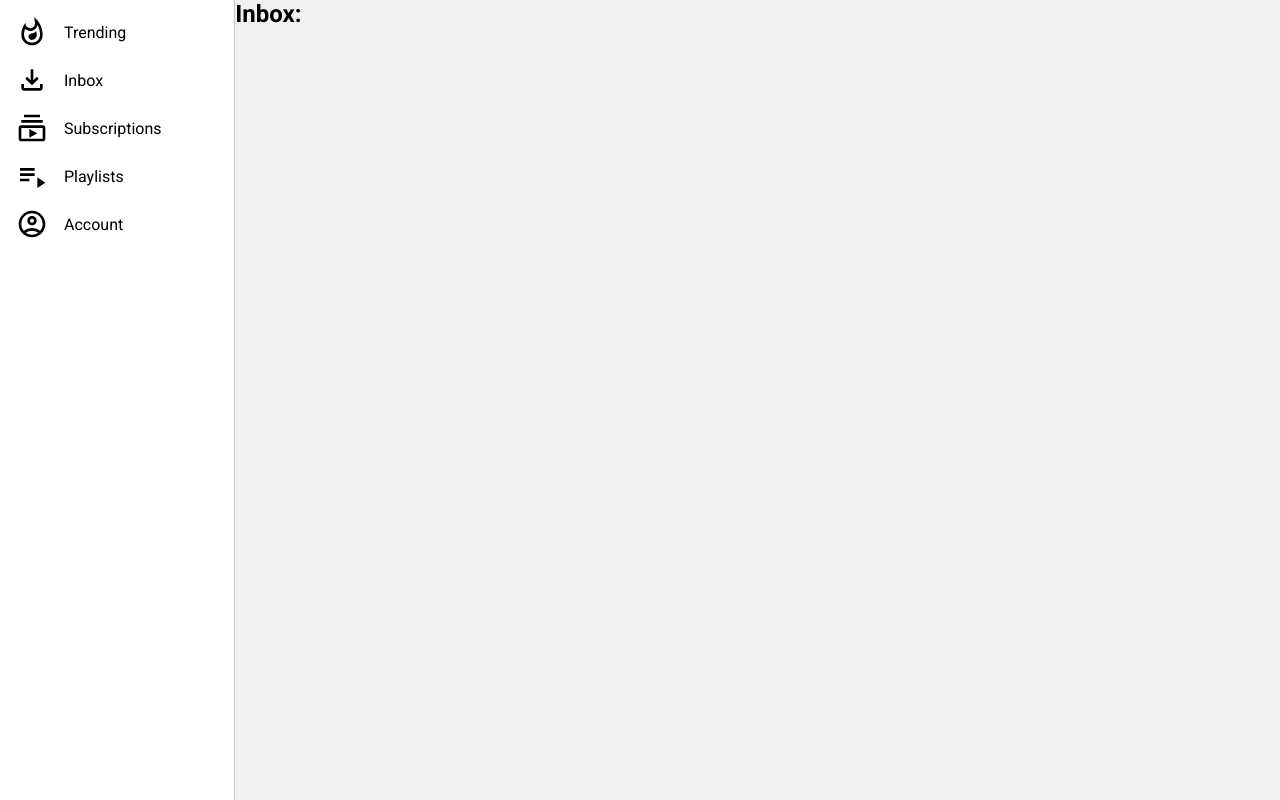
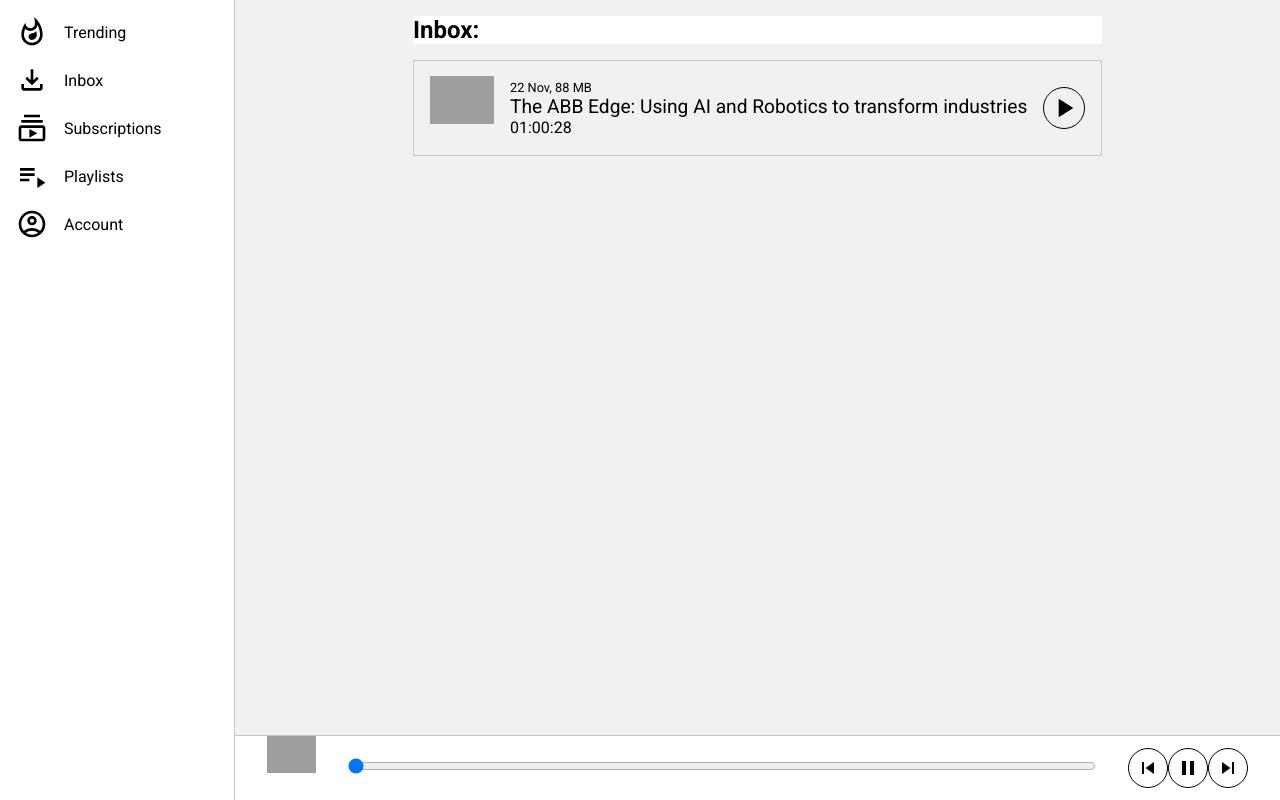
Before and after one commit to raghav309/podium-box, a React (Create React App) app: page /inbox in a window 1280 px wide. Built offline with nearby package versions, Linux system fonts and the light colour scheme; grey boxes are pictures that could not be loaded.

Commit message:
Use react-router Outlet component to render Tabs

```diff
--- a/src/components/InboxTab.jsx
+++ b/src/components/InboxTab.jsx
@@ -1,8 +1,11 @@
+import EpisodeList from './EpisodeList'
+
 function InboxTab() {
     return (
-        <div className="MainTab">
-            <h1 className="MainTab-title">Inbox:</h1>
-        </div>
+        <>
+            <h1 className="Tab-title">Inbox:</h1>
+            <EpisodeList />
+        </>
     )
 }
 
--- a/src/components/MainSection.jsx
+++ b/src/components/MainSection.jsx
@@ -1,9 +1,13 @@
 import { Outlet } from 'react-router-dom'
+import AudioPlayer from './AudioPlayer'
 
 function MainSection() {
     return (
         <section className="MainSection">
-            <Outlet />
+            <div className="Tab">
+                <Outlet />
+            </div>
+            <AudioPlayer />
         </section>
     )
 }
--- a/src/components/TrendingTab.jsx
+++ b/src/components/TrendingTab.jsx
@@ -1,11 +1,12 @@
-import EpisodeList from './EpisodeList'
+import PodcastList from './PodcastList'
+import trendingEpisodes from '../data/trendingData'
 
 function TrendingTab() {
     return (
-        <div className="MainTab">
-            <h1 className="MainTab-title">Trending:</h1>
-            <EpisodeList />
-        </div>
+        <>
+            <h1 className="Tab-title">Trending Podcasts:</h1>
+            <PodcastList dataArr={trendingEpisodes} />
+        </>
     )
 }
 
```
